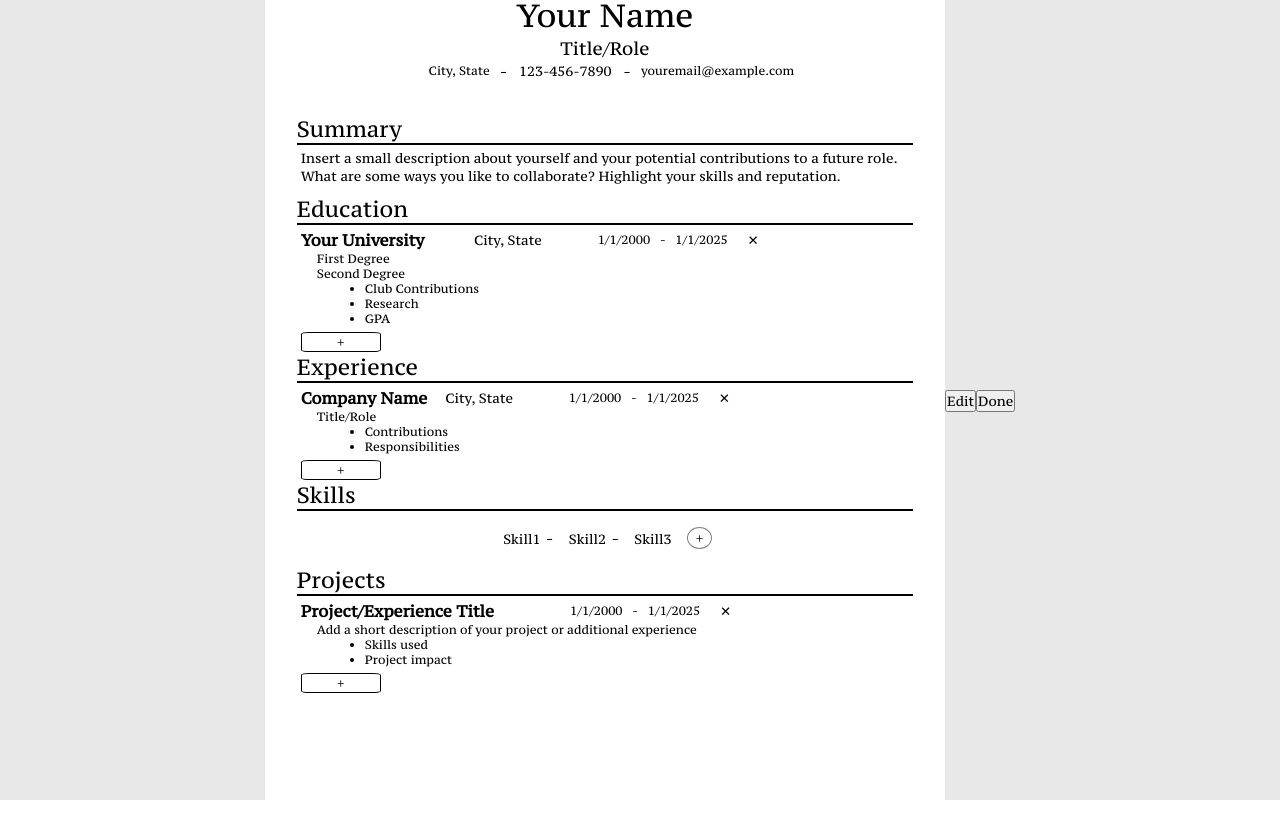
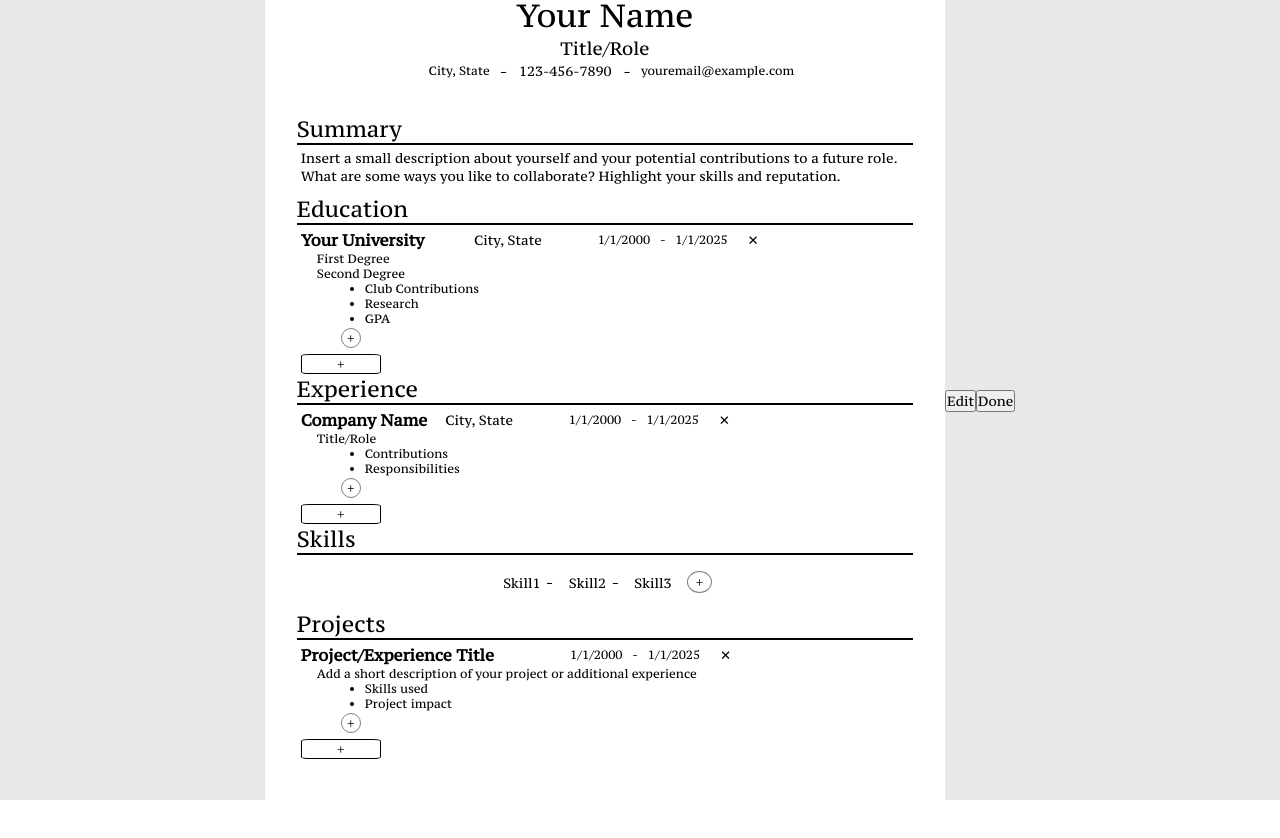
Before and after one commit to mkreynolds919/cv-generator, a React (Vite) app: page / in a window 1280 px wide. Built offline with nearby package versions, Linux system fonts and the light colour scheme.

Commit message:
feat: add addition and deletion of bullet items in section

```diff
--- a/src/components/SectionInfo.jsx
+++ b/src/components/SectionInfo.jsx
@@ -1,7 +1,8 @@
-
+import { useState } from 'react';
 import "../styles/SectionInfo.css";
 
 export default function SectionInfo({ name, location, startDate, endDate, subtitles, bullets, setData, id, source, isEditing, deleteSection }) {
+    const [hoveredBulletIndex, setHoveredBulletIndex] = useState(null);
 
     function handleInfo(e, item) {
         const itemData = e.target.value;
@@ -39,6 +40,35 @@ export default function SectionInfo({ name, location, startDate, endDate, subtit
         }));
     }
 
+    function addBullet() {
+        setData((prevData) => ({
+            ...prevData,
+            [source]: prevData[source].map((obj) =>
+                id === obj.id ? {
+                    ...obj,
+                    bullets: [
+                        ...obj.bullets,
+                        "New bullet",
+                    ]
+                } : obj
+            ),
+        }))
+    }
+
+    function deleteBullet(index) {
+        setData((prevData) => ({
+            ...prevData,
+            [source]: prevData[source].map((obj) =>
+                id === obj.id ? {
+                    ...obj,
+                    bullets: obj.bullets.filter((b, i) => {
+                        return i !== index
+                    })
+                } : obj
+            ),
+        }))
+    }
+
 
     if (isEditing) {
         return (
@@ -58,11 +88,13 @@ export default function SectionInfo({ name, location, startDate, endDate, subtit
                 })}
                 {bullets && <ul className="bullets">
                                 {bullets.map((bullet, index) => {
-                                    return <li className="bullet" key={index}>
+                                    return <li className="bullet" key={index} onMouseEnter={() => setHoveredBulletIndex(index)} onMouseLeave={() => setHoveredBulletIndex(null)}>
                                                 <input type="text" className="bullet-input" value={bullet} onChange={e => handleBullets(e, index)}></input>
+                                                {hoveredBulletIndex === index && <button className="delete-bullet-button" onClick={() => deleteBullet(index)}>✕</button>}
                                             </li>
                                 })}
                             </ul>}
+                {isEditing && <button className="add-bullet-button" onClick={() => addBullet()}>+</button>}
             </div>
         );
     } else {
--- a/src/styles/SectionInfo.css
+++ b/src/styles/SectionInfo.css
@@ -46,3 +46,16 @@ div.location, .date-container div, div.subtitle, li.bullet {
     background-color: transparent;
     border: none;
 }
+
+.add-bullet-button {
+    background-color: transparent;
+    border: 1px solid gray;
+    margin: 0 2.5rem;
+    border-radius: 50%;
+    width: 20px;
+}
+
+.delete-bullet-button {
+    background-color: transparent;
+    border: none;
+}
```
Also changed, not shown: src/styles/App.css (line endings or trailing spaces).
